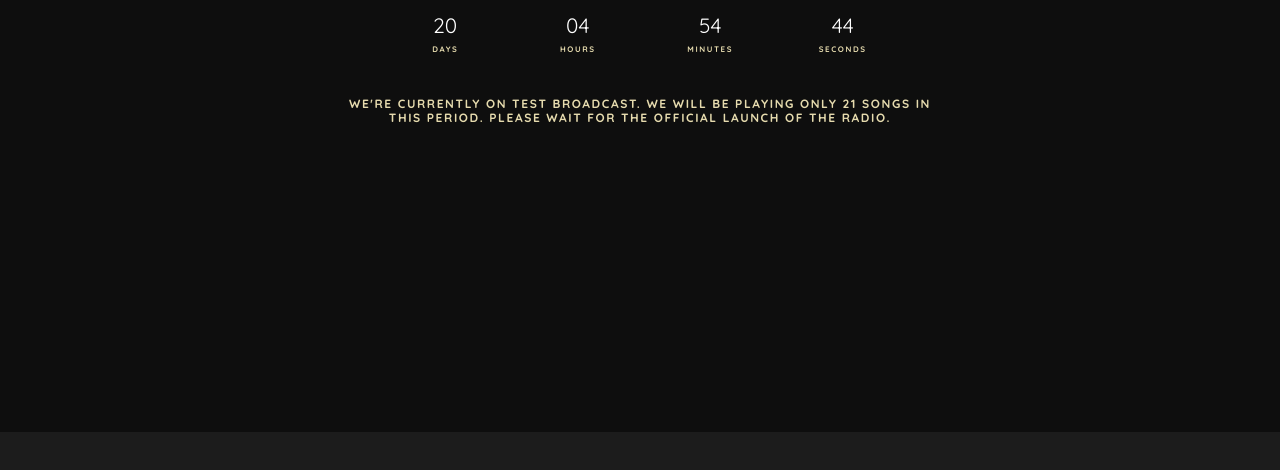
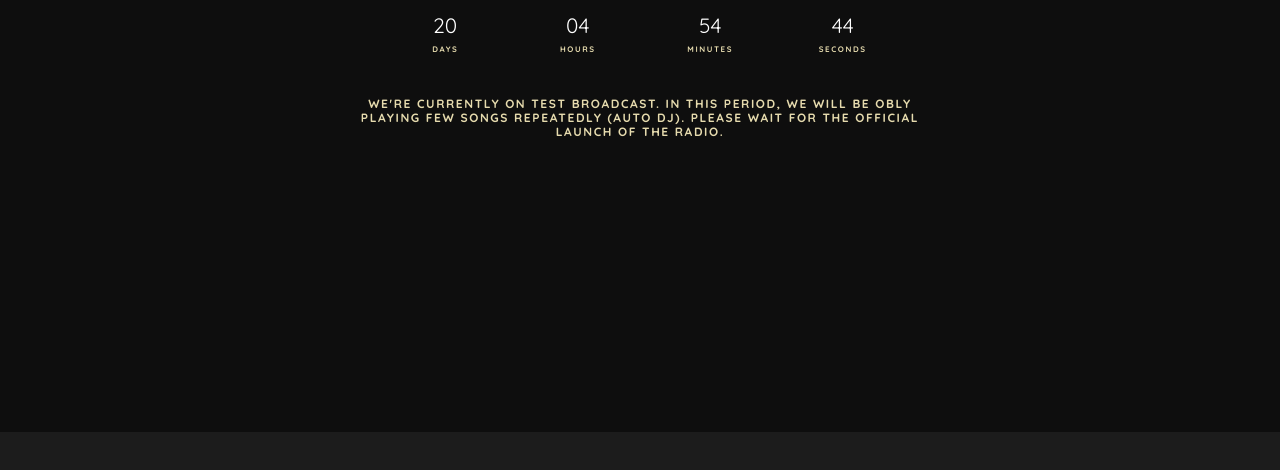
Before and after one commit to auralgasm/auralgasm, a plain HTML site: page index.html in a window 1280 px wide. Shown: the part 368-838 px from the top of the page. Drawn offline with nearby package versions, Linux system fonts and the light colour scheme.

Commit message:
Update index.html

```diff
--- a/index.html
+++ b/index.html
@@ -31,7 +31,7 @@
         </li>
       </ul>
     </section>
-    <p>We're currently on test broadcast. We will be playing only 21 songs in this period. Please wait for the official launch of the radio. </p>
+    <p>We're currently on test broadcast. In this period, We will be obly playing few songs repeatedly (Auto DJ). Please wait for the official launch of the radio. </p>
   </div>
 </div>
 <!-- partial -->
```
